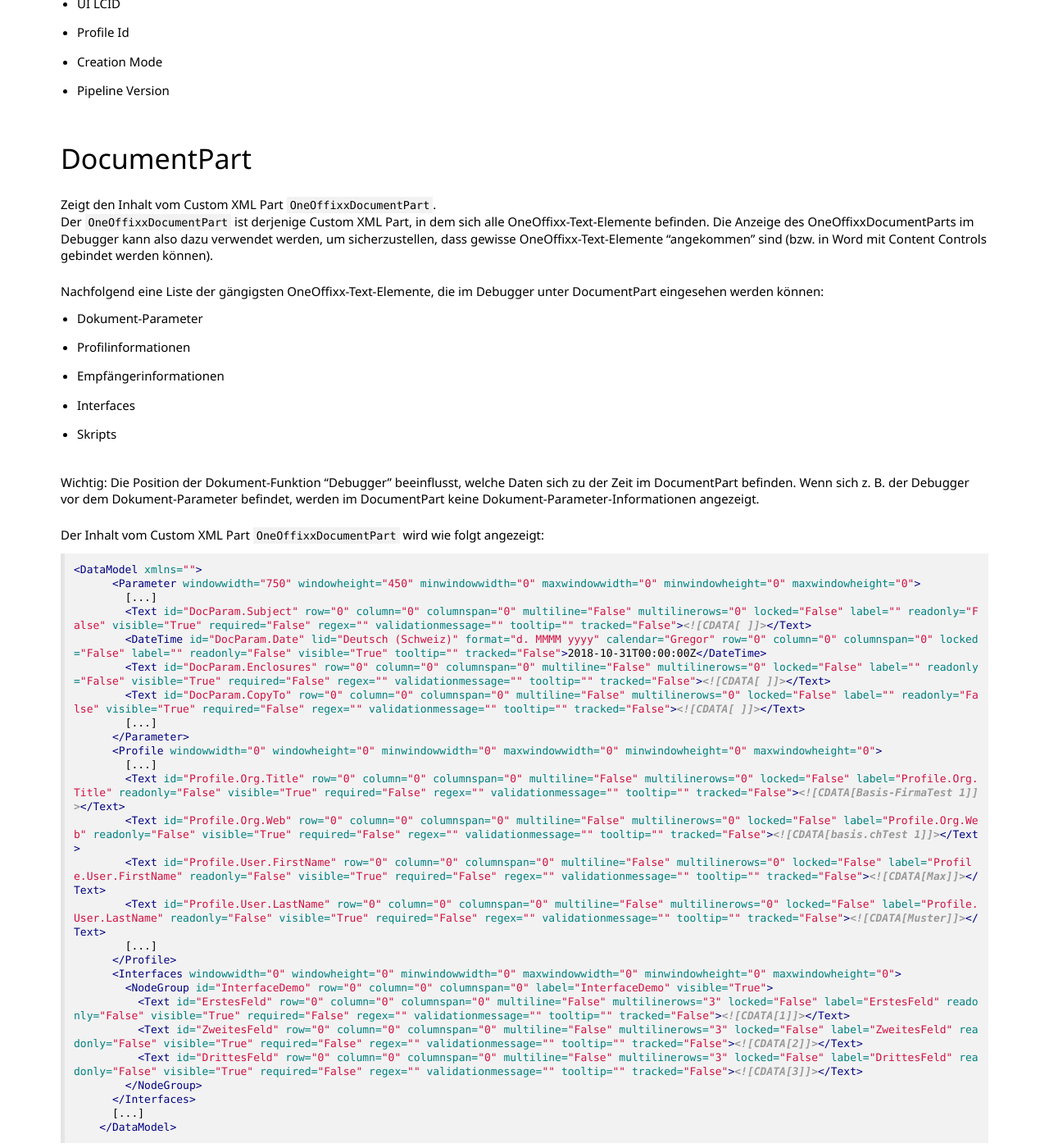
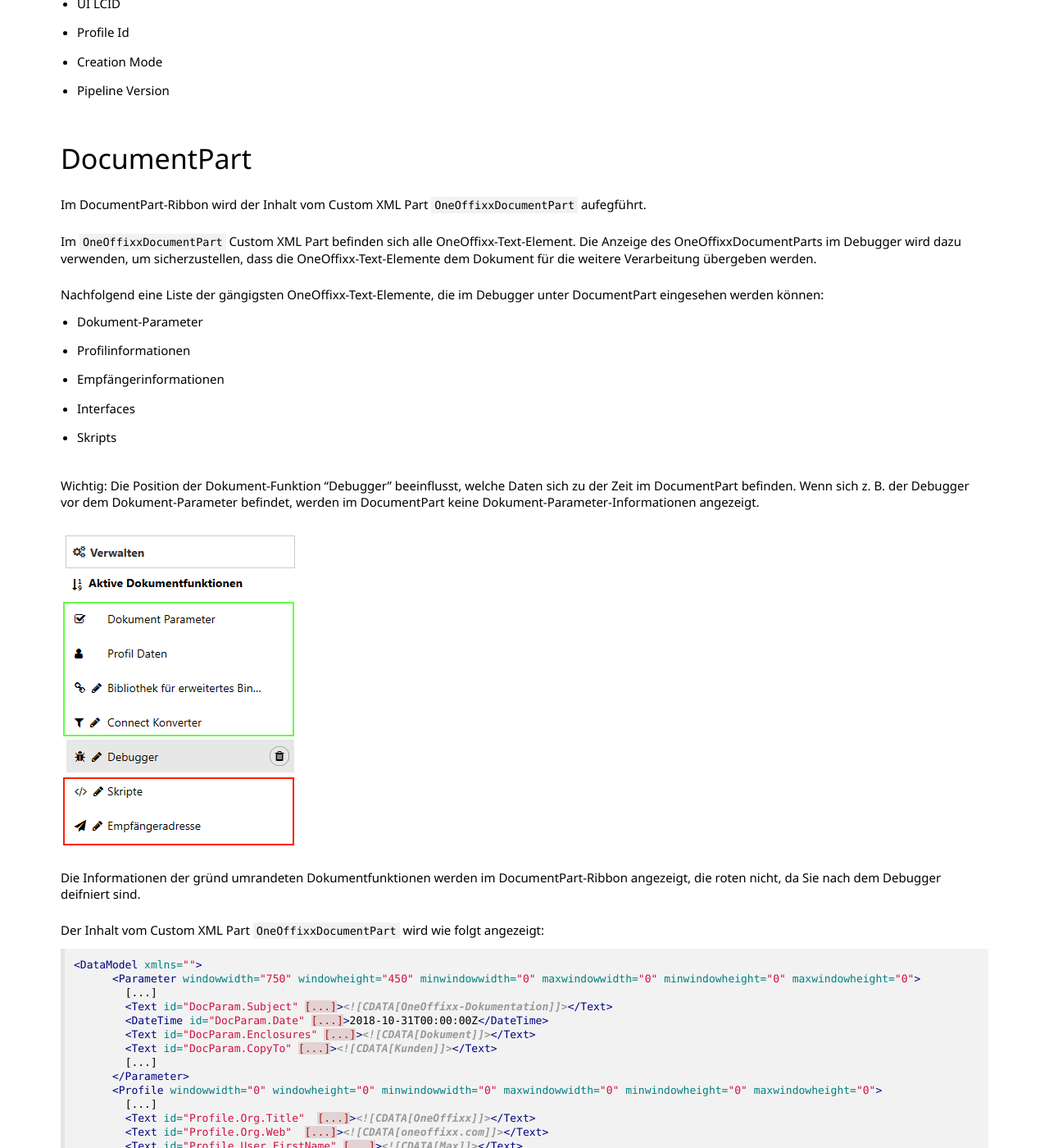
Before and after one commit to primesoft-group/oneoffixx-docs, a Jekyll site: the page built from _pages/docfunc/de/df-underconstruction.md, in a window 1280 px wide and 1400 px high, scrolled down 859 px. Shown: the whole window at 82% size. Built offline with Jekyll 4.4.1, drawn with Linux system fonts in a browser that asks for light colours; nearby versions of some CDN libraries; some web fonts are replaced; some of the changed text lies outside the part shown.

Commit message:
no message

````diff
--- a/_pages/docfunc/de/df-underconstruction.md
+++ b/_pages/docfunc/de/df-underconstruction.md
@@ -18,7 +18,8 @@
 <!-- /TOC -->
 
 ### Overview
-In der Overview sind folgende Daten des Dokuments abgespeichert:
+
+Im Overview-Ribbon werden folgende Daten des Dokuments aufegführt:
 
 -  Template Id
 -  Internal Template Id
@@ -30,8 +31,10 @@
 -  Pipeline Version
 
 ### DocumentPart
-Zeigt den Inhalt vom Custom XML Part `OneOffixxDocumentPart`.<br />
-Der `OneOffixxDocumentPart` ist derjenige Custom XML Part, in dem sich alle OneOffixx-Text-Elemente befinden. Die Anzeige des OneOffixxDocumentParts im Debugger kann also dazu verwendet werden, um sicherzustellen, dass gewisse OneOffixx-Text-Elemente "angekommen" sind (bzw. in Word mit Content Controls gebindet werden können).
+
+Im DocumentPart-Ribbon wird der Inhalt vom Custom XML Part `OneOffixxDocumentPart` aufegführt.<br />
+
+Im `OneOffixxDocumentPart` Custom XML Part befinden sich alle OneOffixx-Text-Element. Die Anzeige des OneOffixxDocumentParts im Debugger wird dazu verwenden, um sicherzustellen, dass die OneOffixx-Text-Elemente dem Dokument für die weitere Verarbeitung übergeben werden.
 
 Nachfolgend eine Liste der gängigsten OneOffixx-Text-Elemente, die im Debugger unter DocumentPart eingesehen werden können:
 
@@ -43,31 +46,35 @@
 
 Wichtig: Die Position der Dokument-Funktion "Debugger" beeinflusst, welche Daten sich zu der Zeit im DocumentPart befinden. Wenn sich z. B. der Debugger vor dem Dokument-Parameter befindet, werden im DocumentPart keine Dokument-Parameter-Informationen angezeigt.
 
+![x]({{ site.baseurl }}/assets/content-images/docfunc/de/debugger_position.png)
+
+Die Informationen der gründ umrandeten Dokumentfunktionen werden im DocumentPart-Ribbon angezeigt, die roten nicht, da Sie nach dem Debugger deifniert sind.
+
 Der Inhalt vom Custom XML Part `OneOffixxDocumentPart` wird wie folgt angezeigt:
 
 ```xml
 <DataModel xmlns="">
       <Parameter windowwidth="750" windowheight="450" minwindowwidth="0" maxwindowwidth="0" minwindowheight="0" maxwindowheight="0">
         [...]
-        <Text id="DocParam.Subject" row="0" column="0" columnspan="0" multiline="False" multilinerows="0" locked="False" label="" readonly="False" visible="True" required="False" regex="" validationmessage="" tooltip="" tracked="False"><![CDATA[ ]]></Text>
-        <DateTime id="DocParam.Date" lid="Deutsch (Schweiz)" format="d. MMMM yyyy" calendar="Gregor" row="0" column="0" columnspan="0" locked="False" label="" readonly="False" visible="True" tooltip="" tracked="False">2018-10-31T00:00:00Z</DateTime>
-        <Text id="DocParam.Enclosures" row="0" column="0" columnspan="0" multiline="False" multilinerows="0" locked="False" label="" readonly="False" visible="True" required="False" regex="" validationmessage="" tooltip="" tracked="False"><![CDATA[ ]]></Text>
-        <Text id="DocParam.CopyTo" row="0" column="0" columnspan="0" multiline="False" multilinerows="0" locked="False" label="" readonly="False" visible="True" required="False" regex="" validationmessage="" tooltip="" tracked="False"><![CDATA[ ]]></Text>
+        <Text id="DocParam.Subject" [...]><![CDATA[OneOffixx-Dokumentation]]></Text>
+        <DateTime id="DocParam.Date" [...]>2018-10-31T00:00:00Z</DateTime>
+        <Text id="DocParam.Enclosures" [...]><![CDATA[Dokument]]></Text>
+        <Text id="DocParam.CopyTo" [...]><![CDATA[Kunden]]></Text>
         [...]
       </Parameter>
       <Profile windowwidth="0" windowheight="0" minwindowwidth="0" maxwindowwidth="0" minwindowheight="0" maxwindowheight="0">
         [...]
-        <Text id="Profile.Org.Title" row="0" column="0" columnspan="0" multiline="False" multilinerows="0" locked="False" label="Profile.Org.Title" readonly="False" visible="True" required="False" regex="" validationmessage="" tooltip="" tracked="False"><![CDATA[Basis-FirmaTest 1]]></Text>
-        <Text id="Profile.Org.Web" row="0" column="0" columnspan="0" multiline="False" multilinerows="0" locked="False" label="Profile.Org.Web" readonly="False" visible="True" required="False" regex="" validationmessage="" tooltip="" tracked="False"><![CDATA[basis.chTest 1]]></Text>
-        <Text id="Profile.User.FirstName" row="0" column="0" columnspan="0" multiline="False" multilinerows="0" locked="False" label="Profile.User.FirstName" readonly="False" visible="True" required="False" regex="" validationmessage="" tooltip="" tracked="False"><![CDATA[Max]]></Text>
-        <Text id="Profile.User.LastName" row="0" column="0" columnspan="0" multiline="False" multilinerows="0" locked="False" label="Profile.User.LastName" readonly="False" visible="True" required="False" regex="" validationmessage="" tooltip="" tracked="False"><![CDATA[Muster]]></Text>
+        <Text id="Profile.Org.Title"  [...]><![CDATA[OneOffixx]]></Text>
+        <Text id="Profile.Org.Web"  [...]><![CDATA[oneoffixx.com]]></Text>
+        <Text id="Profile.User.FirstName" [...]><![CDATA[Max]]></Text>
+        <Text id="Profile.User.LastName"  [...]><![CDATA[Muster]]></Text>
         [...]
       </Profile>
       <Interfaces windowwidth="0" windowheight="0" minwindowwidth="0" maxwindowwidth="0" minwindowheight="0" maxwindowheight="0">
-        <NodeGroup id="InterfaceDemo" row="0" column="0" columnspan="0" label="InterfaceDemo" visible="True">
-          <Text id="ErstesFeld" row="0" column="0" columnspan="0" multiline="False" multilinerows="3" locked="False" label="ErstesFeld" readonly="False" visible="True" required="False" regex="" validationmessage="" tooltip="" tracked="False"><![CDATA[1]]></Text>
-          <Text id="ZweitesFeld" row="0" column="0" columnspan="0" multiline="False" multilinerows="3" locked="False" label="ZweitesFeld" readonly="False" visible="True" required="False" regex="" validationmessage="" tooltip="" tracked="False"><![CDATA[2]]></Text>
-          <Text id="DrittesFeld" row="0" column="0" columnspan="0" multiline="False" multilinerows="3" locked="False" label="DrittesFeld" readonly="False" visible="True" required="False" regex="" validationmessage="" tooltip="" tracked="False"><![CDATA[3]]></Text>
+        <NodeGroup id="InterfaceDemo"  [...]>
+          <Text id="ErstesFeld"  [...]><![CDATA[1]]></Text>
+          <Text id="ZweitesFeld"  [...]><![CDATA[2]]></Text>
+          <Text id="DrittesFeld"  [...]><![CDATA[3]]></Text>
         </NodeGroup>
       </Interfaces>
       [...]
@@ -109,3 +116,5 @@
 ```
 
 Somit können in DocData die Inhalte von allen Files des gezippten Word-Dokuments angeschaut werden.
+
+Dieses XML-Dokument entsteht auch, wenn ein Word-Dokument abgespeichert wird mit Dateityp «Word XML-Dokument (*.xml)».
````
Also changed, not shown: other parts of _pages/docfunc/de/df-underconstruction.md (+2 -2 lines), assets/content-images/docfunc/de/debugger_position.png (added).
